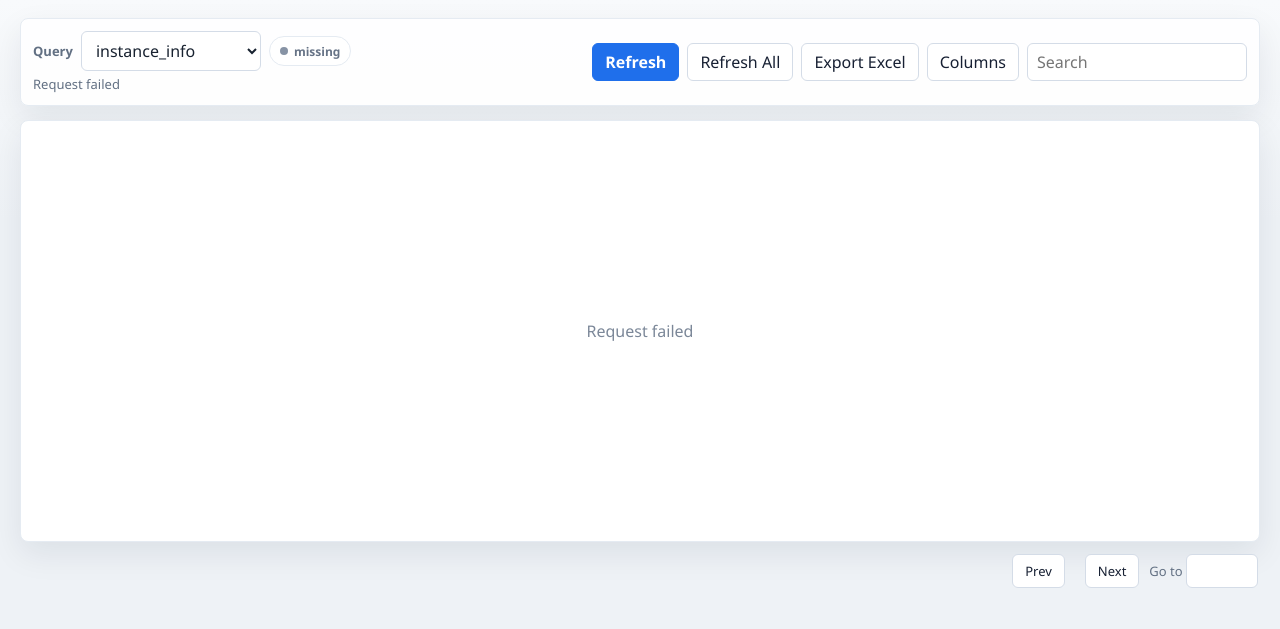
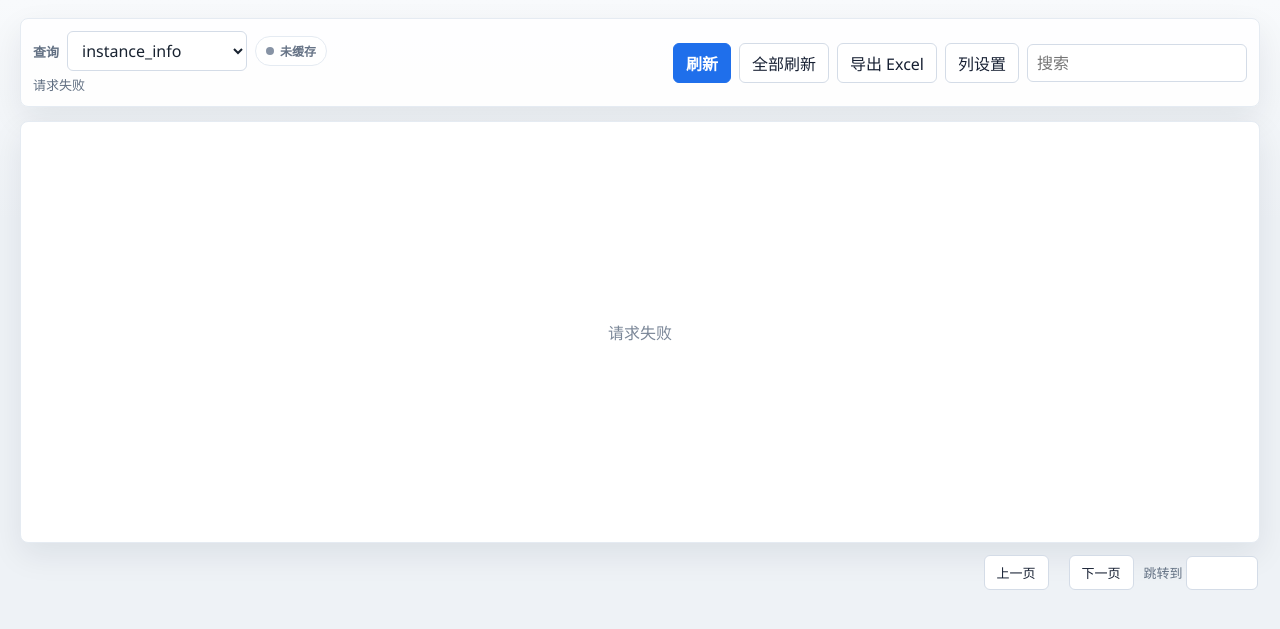
Before and after one commit to ShyNodes1208/dm-chushihua-codex, a Flask app: page / in a window 1280 px wide. Shown: the top 629 px of the page. Run offline with Flask 3, Linux system fonts and the light colour scheme.

Commit message:
中文化页面功能文案

```diff
--- a/templates/index.html
+++ b/templates/index.html
@@ -3,7 +3,7 @@
 <head>
   <meta charset="utf-8">
   <meta name="viewport" content="width=device-width, initial-scale=1">
-  <title>DM Query Dashboard</title>
+  <title>达梦数据库信息看板</title>
   <link rel="stylesheet" href="/static/style.css">
 </head>
 <body>
@@ -11,50 +11,50 @@
     <header class="toolbar">
       <div class="query-head">
         <div class="query-picker">
-          <label for="querySelect">Query</label>
+          <label for="querySelect">查询</label>
           <select id="querySelect"></select>
           <span id="queryStatus" class="status-pill missing">
             <span class="dot missing"></span>
-            <span>missing</span>
+            <span>未缓存</span>
           </span>
         </div>
-        <p id="queryMeta">Select a query to view cached database information.</p>
+        <p id="queryMeta">选择查询后查看缓存的数据库信息。</p>
       </div>
       <div class="actions">
-        <button id="refreshBtn" class="primary-action">Refresh</button>
-        <button id="refreshAllBtn">Refresh All</button>
-        <button id="exportBtn">Export Excel</button>
+        <button id="refreshBtn" class="primary-action">刷新</button>
+        <button id="refreshAllBtn">全部刷新</button>
+        <button id="exportBtn">导出 Excel</button>
         <div class="column-menu">
-          <button id="columnBtn" type="button" aria-expanded="false">Columns</button>
+          <button id="columnBtn" type="button" aria-expanded="false">列设置</button>
           <div id="columnPanel" class="column-panel" hidden></div>
         </div>
-        <input id="searchInput" type="search" placeholder="Search">
+        <input id="searchInput" type="search" placeholder="搜索">
       </div>
     </header>
 
     <section id="toast" class="toast" hidden></section>
     <div id="cellTooltip" class="cell-tooltip" hidden></div>
     <section id="resultArea" class="result-area">
-      <div class="empty">Select a SQL query above.</div>
+      <div class="empty">请先在上方选择 SQL 查询。</div>
     </section>
     <footer id="pager" class="pager" hidden>
-      <button id="prevPage">Prev</button>
+      <button id="prevPage">上一页</button>
       <span id="pageInfo"></span>
-      <button id="nextPage">Next</button>
-      <label>Go to <input id="jumpPage" type="number" min="1"> </label>
+      <button id="nextPage">下一页</button>
+      <label>跳转到 <input id="jumpPage" type="number" min="1"> </label>
     </footer>
   </main>
 
   <script>
     const pageSize = Number({{ page_size|tojson }}) || 10;
     const state = { queries: [], current: null, cache: null, page: 1, search: "", hiddenColumns: new Set(), columnWidths: {} };
-    const statusText = { valid: "valid", stale: "stale", missing: "missing" };
+    const statusText = { valid: "有效", stale: "已过期", missing: "未缓存" };
     const $ = (id) => document.getElementById(id);
 
     async function api(url, options = {}) {
       const res = await fetch(url, options);
       const data = await res.json().catch(() => ({}));
-      if (!res.ok) throw new Error(data.error || "Request failed");
+      if (!res.ok) throw new Error(data.error || "请求失败");
       return data;
     }
 
@@ -82,7 +82,7 @@
       try {
         state.cache = await api(`/api/query/${encodeURIComponent(name)}`);
         if (state.cache && state.cache.status === "missing") {
-          $("queryMeta").textContent = "First load, querying now...";
+          $("queryMeta").textContent = "首次加载，正在查询...";
           updateQueryStatus("missing");
           await refreshCurrent();
           return;
@@ -90,7 +90,7 @@
         render();
       } catch (err) {
         if (err.message && err.message.includes("No cache")) {
-          $("queryMeta").textContent = "First load, querying now...";
+          $("queryMeta").textContent = "首次加载，正在查询...";
           updateQueryStatus("missing");
           await refreshCurrent();
           return;
@@ -109,7 +109,7 @@
       select.disabled = state.queries.length === 0;
       select.innerHTML = state.queries.length
         ? state.queries.map(q => `<option value="${escapeAttr(q.name)}">${escapeHtml(q.name)}</option>`).join("")
-        : '<option value="">No queries</option>';
+        : '<option value="">暂无查询</option>';
       syncQuerySelect();
       updateQueryStatus(queryStatusFor(state.current));
     }
@@ -133,13 +133,13 @@
     }
 
     async function refreshCurrent() {
-      if (!state.current) return showToast("Select a query first.");
+      if (!state.current) return showToast("请先选择查询。");
       $("refreshBtn").disabled = true;
       try {
         state.cache = await api(`/api/query/${encodeURIComponent(state.current)}/refresh`, { method: "POST" });
         state.page = 1;
         render();
-        showToast("Refresh complete.");
+        showToast("刷新完成。");
       } catch (err) {
         showToast(err.message);
       } finally {
@@ -250,7 +250,7 @@
     function render() {
       const cache = state.cache;
       if (!cache) return;
-      $("queryMeta").textContent = `Last query: ${cache.queried_at || "never"} | ${statusText[cache.status] || cache.status}`;
+      $("queryMeta").textContent = `上次查询：${cache.queried_at || "从未查询"} | ${statusText[cache.status] || cache.status}`;
       updateQueryStatus(cache.status);
 
       const table = cache.column_labels ? buildMeta(cache) : (isKeyValue(cache) ? buildKeyValue(cache) : buildFlat(cache));
@@ -284,7 +284,7 @@
       `;
       initColumnResize();
       $("pager").hidden = false;
-      $("pageInfo").textContent = `Page ${state.page}/${totalPages}`;
+      $("pageInfo").textContent = `第 ${state.page}/${totalPages} 页`;
       $("prevPage").disabled = state.page <= 1;
       $("nextPage").disabled = state.page >= totalPages;
       $("jumpPage").max = totalPages;
@@ -438,7 +438,7 @@
     $("refreshBtn").addEventListener("click", refreshCurrent);
     $("querySelect").addEventListener("change", e => selectQuery(e.target.value));
     $("exportBtn").addEventListener("click", () => {
-      if (!state.current) return showToast("Select a query first.");
+      if (!state.current) return showToast("请先选择查询。");
       location.href = `/api/query/${encodeURIComponent(state.current)}/export`;
     });
     $("columnBtn").addEventListener("click", event => {
@@ -458,7 +458,7 @@
       $("refreshAllBtn").disabled = true;
       try {
         await api("/api/refresh-all", { method: "POST" });
-        showToast("All queries refreshed.");
+        showToast("全部查询刷新完成。");
         if (state.current) await selectQuery(state.current);
       } catch (err) {
         showToast(err.message);
```
